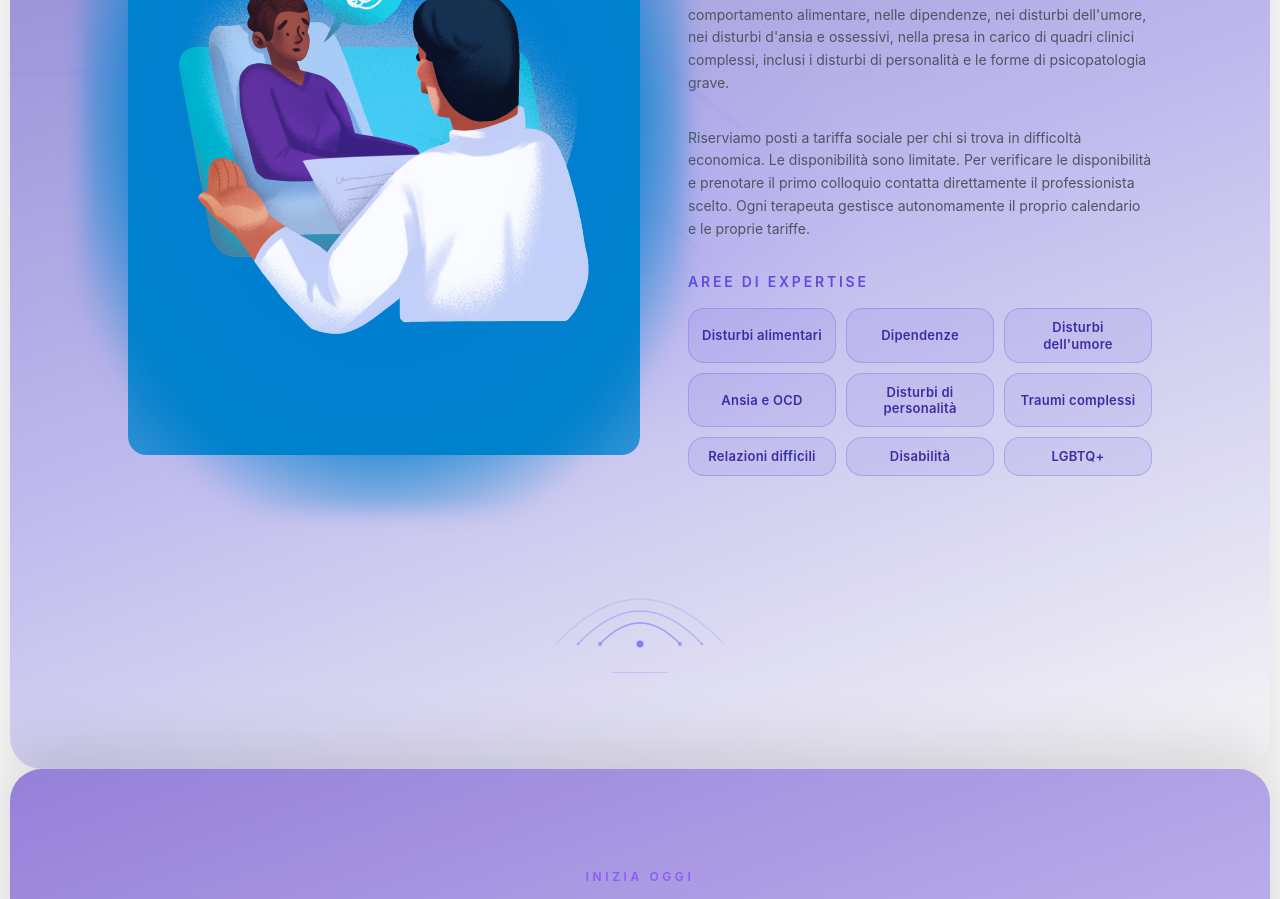
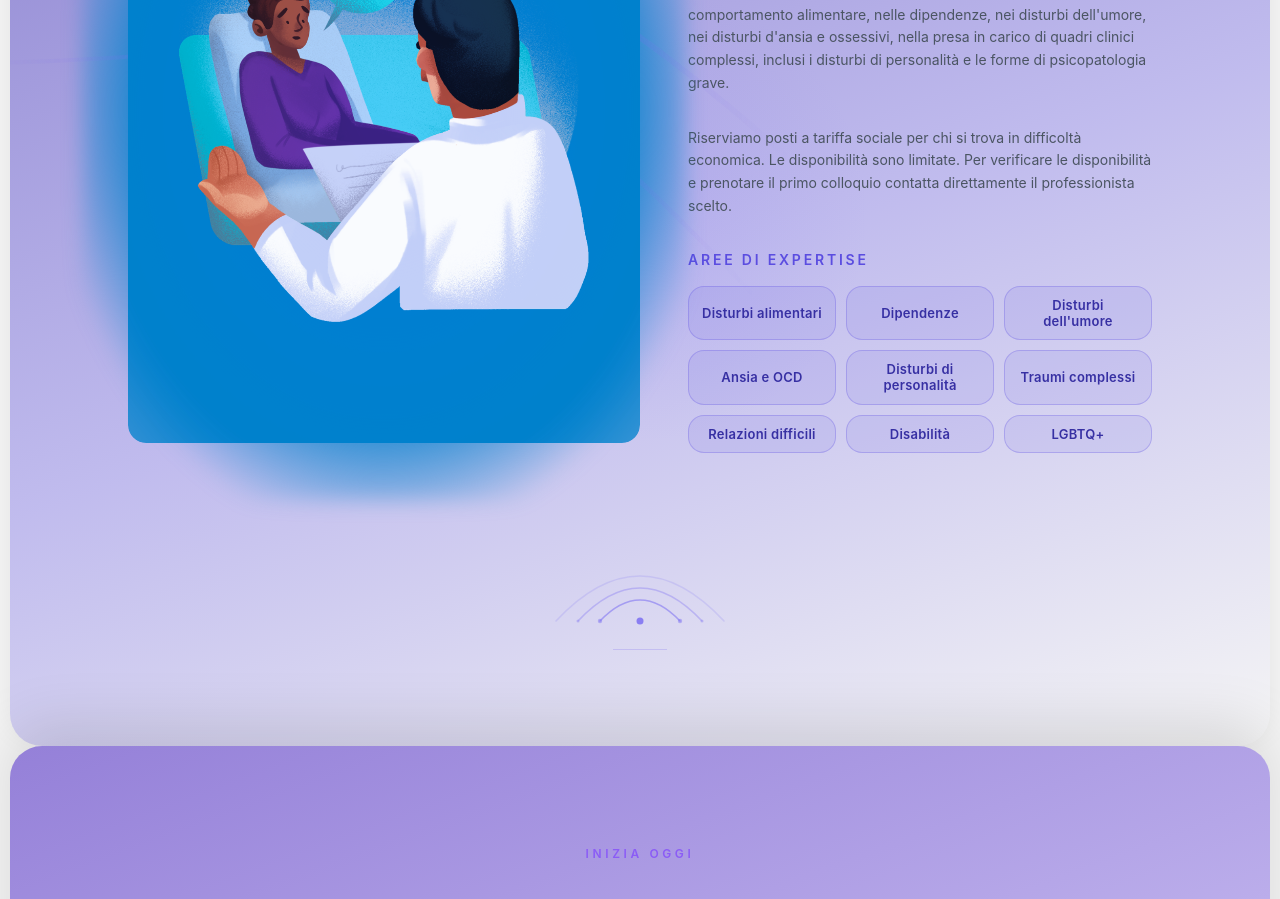
Before and after one commit to TheEmilz/psicodinamica-sociale, a React (Vite) app: page / in a window 1280 px wide. Shown: the part 3080-3979 px from the top of the page. Built offline with nearby package versions, Linux system fonts and the light colour scheme.

Commit message:
Team: rimuove frase su gestione autonoma calendario/tariffe

```diff
--- a/src/App.jsx
+++ b/src/App.jsx
@@ -582,7 +582,7 @@ export default function App() {
               Il team vanta una consolidata esperienza clinica nei disturbi del comportamento alimentare, nelle dipendenze, nei disturbi dell&apos;umore, nei disturbi d&apos;ansia e ossessivi, nella presa in carico di quadri clinici complessi, inclusi i disturbi di personalità e le forme di psicopatologia grave.
             </motion.p>
             <motion.p variants={itemSpring} className="text-sm leading-relaxed mb-8" style={{ color: '#4b5563' }}>
-              Riserviamo posti a tariffa sociale per chi si trova in difficoltà economica. Le disponibilità sono limitate. Per verificare le disponibilità e prenotare il primo colloquio contatta direttamente il professionista scelto. Ogni terapeuta gestisce autonomamente il proprio calendario e le proprie tariffe.
+              Riserviamo posti a tariffa sociale per chi si trova in difficoltà economica. Le disponibilità sono limitate. Per verificare le disponibilità e prenotare il primo colloquio contatta direttamente il professionista scelto.
             </motion.p>
             <motion.div variants={itemSpring} className="w-full mb-4 md:mb-8">
               <p className="text-sm font-semibold tracking-[0.2em] uppercase mb-4" style={{ color: '#5b4de0' }}>Aree di expertise</p>
```
